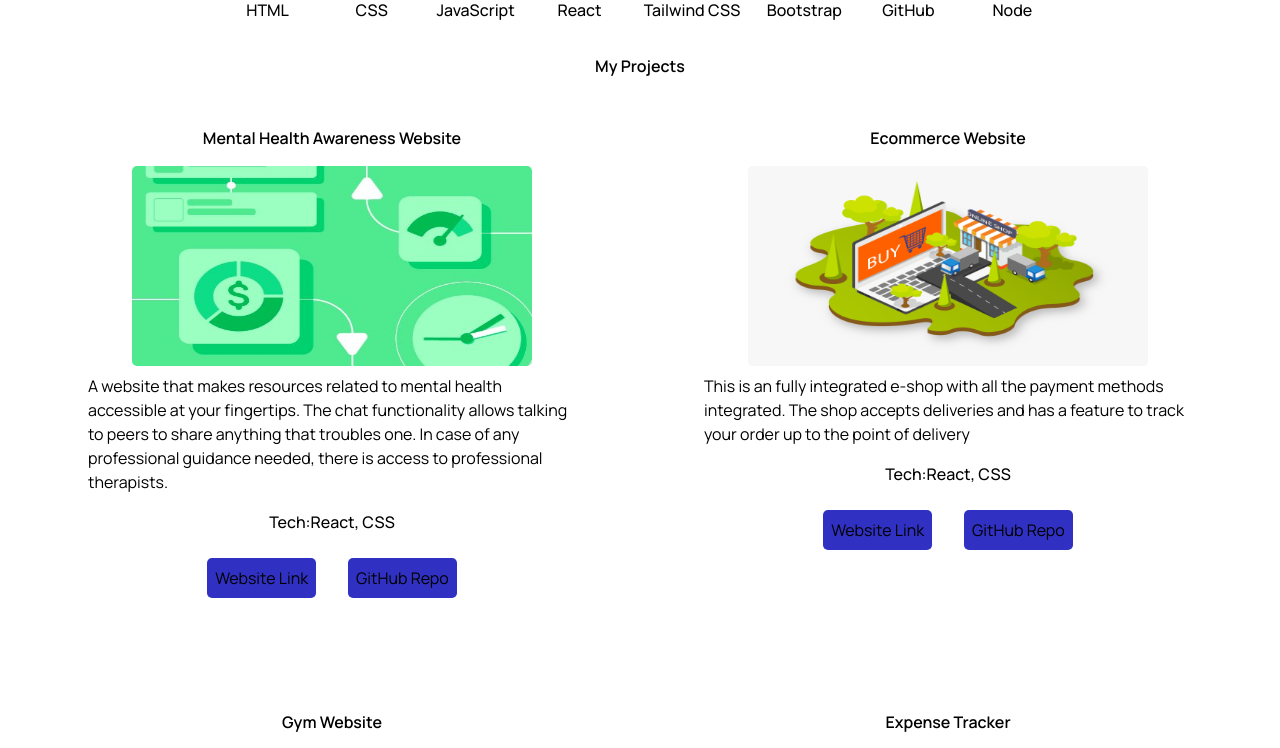
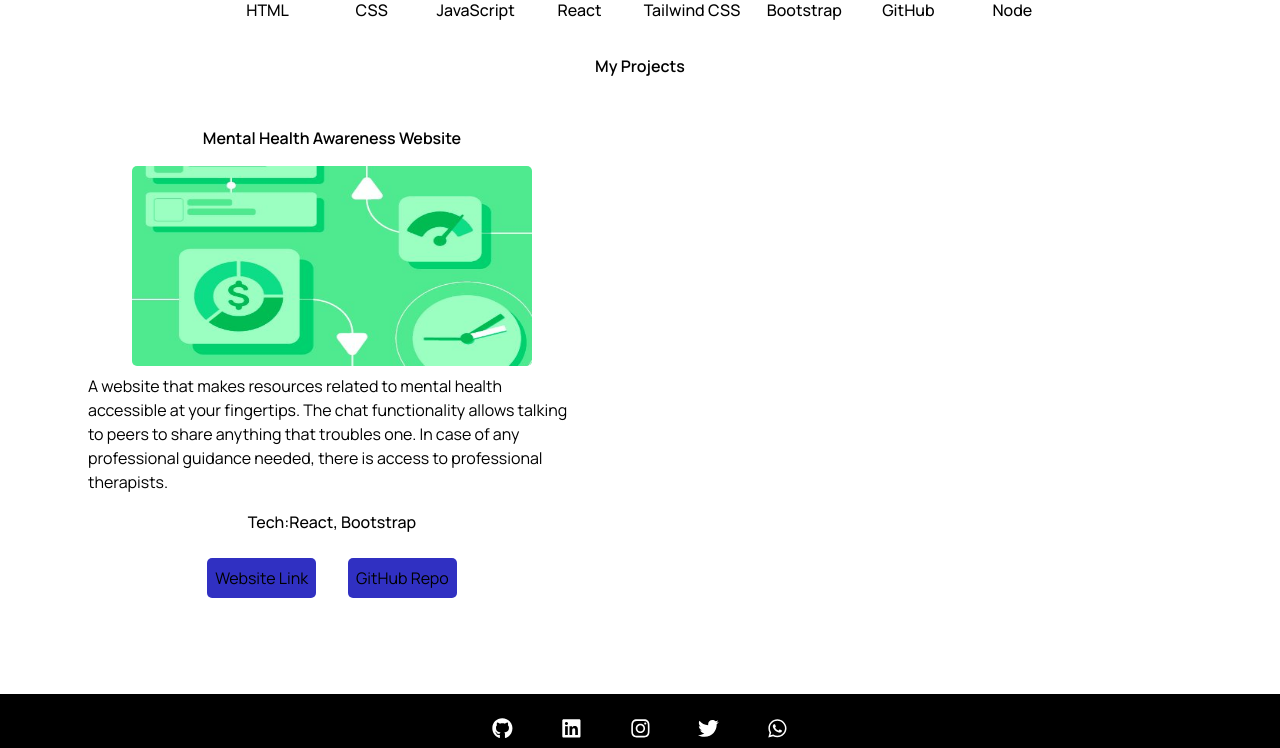
Before and after one commit to apella1/portfolio-website, a React (Create React App) app: page / in a window 1280 px wide. Shown: the part 524-1272 px from the top of the page. Built offline with nearby package versions, Linux system fonts and the light colour scheme.

Commit message:
completed projects

```diff
--- a/src/containers/about/About.jsx
+++ b/src/containers/about/About.jsx
@@ -32,7 +32,5 @@ const About = () => {
 
 export default About
 
-// todo How to link whatsapp contact information
 // ? writing hover styles inline
-// * the size and color of the react-icons can be manipulated
 // IconContext can be utilized to perform uniform styling for all the icons
--- a/src/containers/projects/Projects.jsx
+++ b/src/containers/projects/Projects.jsx
@@ -1,6 +1,6 @@
 import './projects.css';
 import './imports.js';
-import { Expense, Shop, Gym } from './imports.js';
+import { Expense } from './imports.js';
 import { Project } from '../../components';
 
 const Projects = () => {
@@ -15,38 +15,10 @@ const Projects = () => {
               title='Mental Health Awareness Website'
               imageUrl={Expense}
               description='A website that makes resources related to mental health accessible at your fingertips. The chat functionality allows talking to peers to share anything that troubles one. In case of any professional guidance needed, there is access to professional therapists.'
-              tech='React, CSS'
-              website='zima-three.vercel.app'
+              tech='React, Bootstrap'
+              website='https://www.zima-three.vercel.app'
               repo='https://github.com/apella/zima'
             />
-
-            <Project
-              title='Ecommerce Website'
-              imageUrl={Shop}
-              description='This is an fully integrated e-shop with all the payment methods integrated. The shop accepts deliveries and has a feature to track your order up to the point of delivery'
-              tech='React, CSS'
-              website='/'
-              repo='https://github.com/apella/e-commerce'
-            />
-
-            <Project
-              title='Gym Website'
-              imageUrl={Gym}
-              description='This is a gym business website with option to select the desired instructors and select your exercise regime. There is also an integrated shop where you can purchase gym equipment and gym wear.'
-              tech='React, CSS'
-              website='/'
-              repo='https://github.com/apella/react-gym'
-            />
-
-            <Project
-              title='Expense Tracker'
-              imageUrl={Expense}
-              description='This expense tracker tracks your spending to the last cent'
-              tech='React, CSS'
-              website='/'
-              repo='https://github.com/apella/react-expense-tracker'
-            />
-
           </div>
       </div>
     )
```
